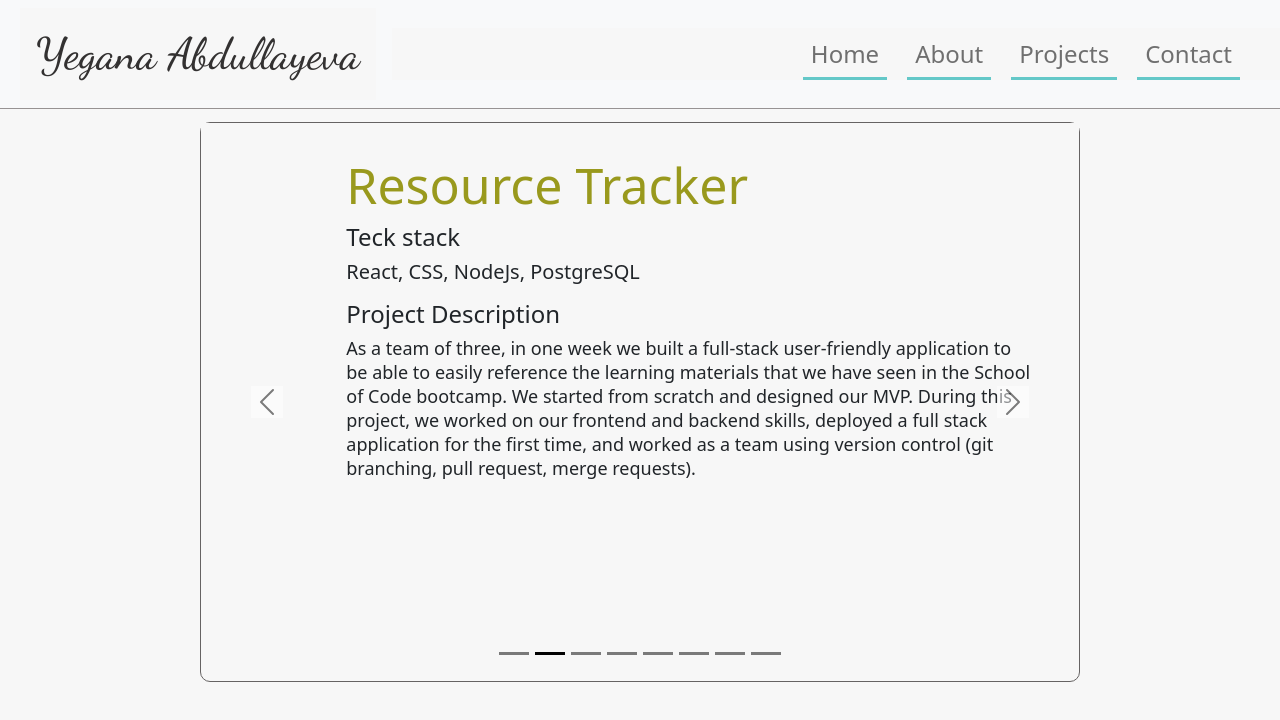
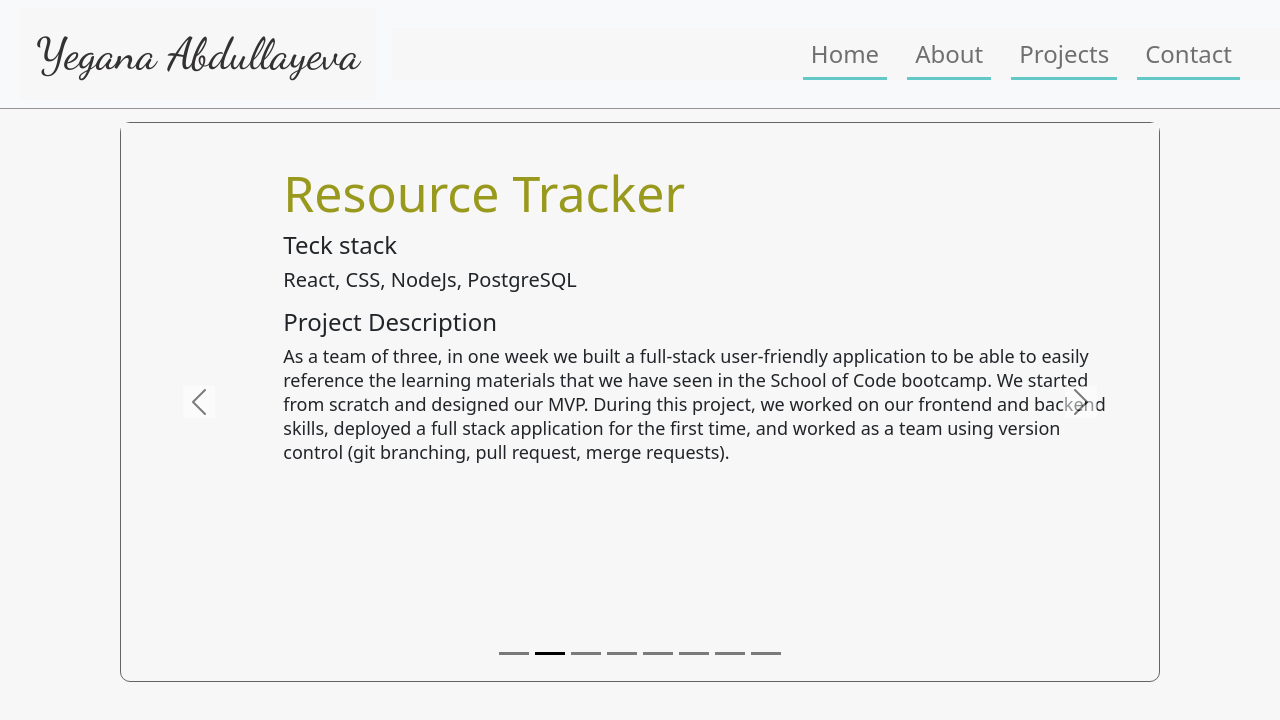
Before and after one commit to YeganaAbd/portfolio, a Next.js app: page /projects in a window 1280 px wide. Shown: the top 720 px of the page. Built offline with nearby package versions, Linux system fonts and the light colour scheme.

Commit message:
link for cv, color changed

```diff
--- a/pages/about.js
+++ b/pages/about.js
@@ -10,7 +10,7 @@ export default function About() {
       <NavMenu />
       <motion.div
         className={styles.aboutContainer}
-        animate={{ x: [-50, 50], opacity: [0, 1] }}
+        animate={{ x: [-50, 0], opacity: [0, 1] }}
       >
         <div>
           <h1 className={styles.h1}>About me</h1>
@@ -34,7 +34,8 @@ export default function About() {
         >
           <NextLink
             download
-            href="https://soc-bootcamper-showcase-media.s3.eu-west-2.amazonaws.com/Yegana_Abdullayeva_10a601f6cd.pdf"
+            target="_blank"
+            href="https://www.canva.com/design/DAE4X4nutYY/FLsZ0QtJS8GVNbCx4ER8sw/view?utm_content=DAE4X4nutYY&utm_campaign=designshare&utm_medium=link&utm_source=publishsharelink#1"
             passHref
           >
             <Button variant="warning">Resume</Button>
--- a/pages/contact.js
+++ b/pages/contact.js
@@ -10,7 +10,7 @@ export default function Contact() {
       <NavMenu />
       <motion.div
         className={styles.contactContainer}
-        animate={{ x: [-50, 50], opacity: [0, 1] }}
+        animate={{ x: [-50, 0], opacity: [0, 1] }}
       >
         <div className={styles.contact}>
           <h1 className={styles.h1}>Get in Touch</h1>
--- a/styles/Home.module.css
+++ b/styles/Home.module.css
@@ -3,6 +3,7 @@
 .container {
   padding: 0;
   margin: 0;
+  color: rgb(46, 45, 45);
 }
 
 .main {
--- a/styles/projects.module.css
+++ b/styles/projects.module.css
@@ -2,8 +2,7 @@
   line-height: 4rem;
 }
 .carousel {
-  width: 55rem;
-
+  width: 65rem;
   height: 35rem;
   margin: auto;
   margin-top: 0.8rem;
@@ -18,6 +17,7 @@
 .carouselItem {
   margin-top: 2rem;
   line-height: 1.5rem;
+  padding: 0.5rem;
 }
 
 .info {
```
